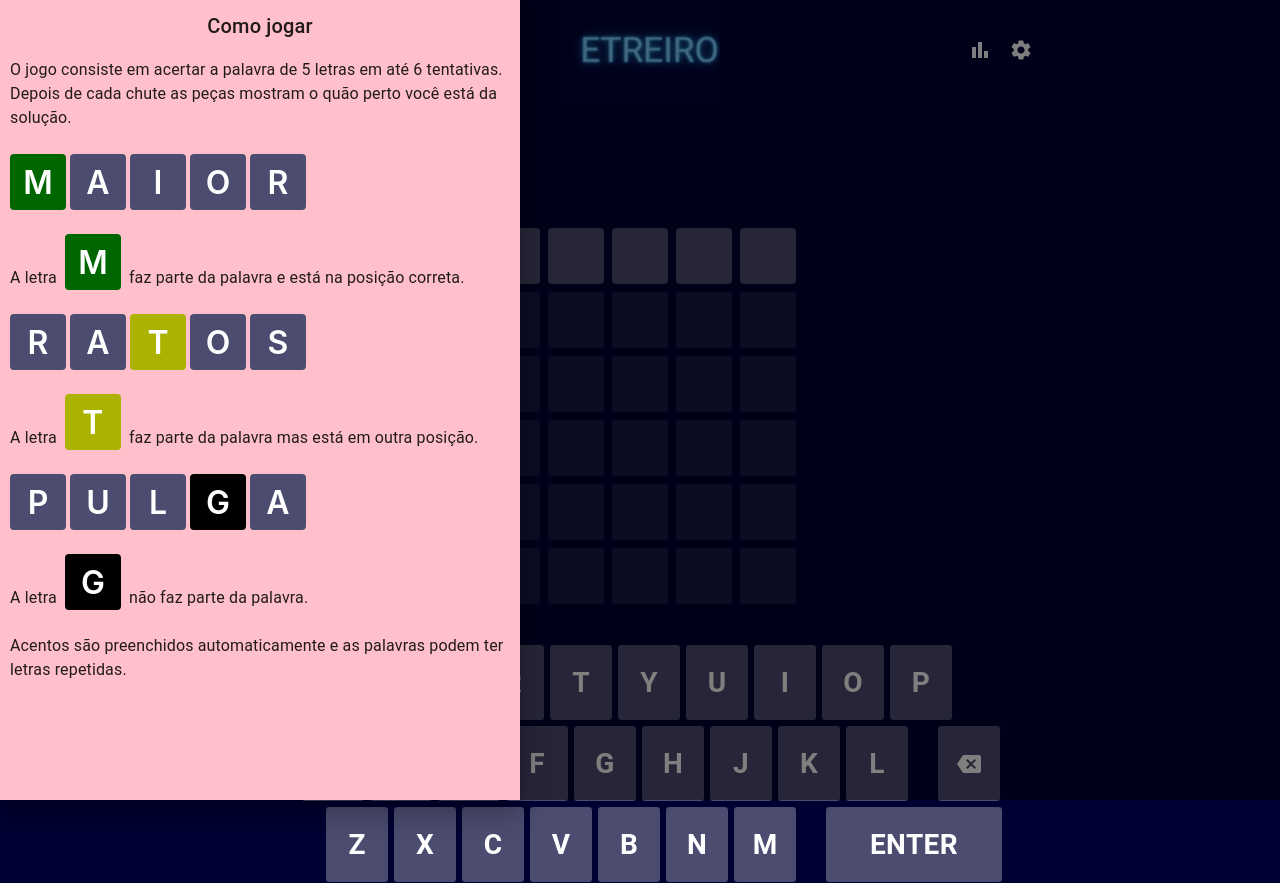
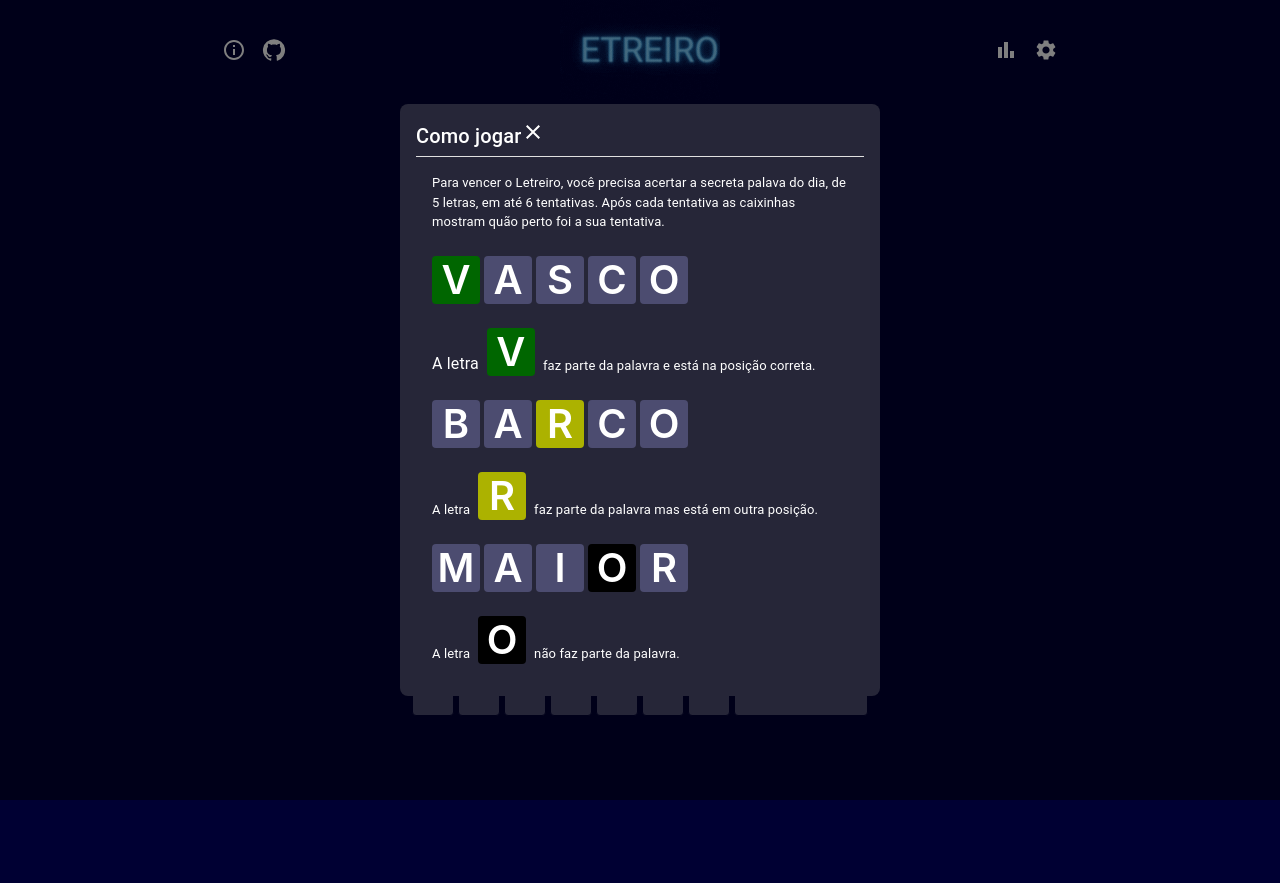
Before and after one commit to Arthutu/letreiro, a React (Create React App) app: page / in a window 1280 px wide. Both pictures are taken after a click on the button 259 px from the left and 50 px from the top of the page. After the commit the page ends 800 px from the top, so only its background shows below. Built offline with nearby package versions, Linux system fonts and the light colour scheme.

Commit message:
Reponsive Layout

```diff
--- a/src/common/components/letter.tsx
+++ b/src/common/components/letter.tsx
@@ -17,8 +17,8 @@ export const Letter = ({
   return (
     <Box
       sx={{
-        width: "3.5em",
-        height: "3.5em",
+        width: "3em",
+        height: "3em",
         backgroundColor: colorHex || "#4c4c70",
         borderRadius: "4px",
         display: "flex",
@@ -31,7 +31,7 @@ export const Letter = ({
       <span
         style={{
           color: "white",
-          fontSize: "2em",
+          fontSize: "5vh",
           fontWeight: "600",
         }}
       >
--- a/src/modules/home/header/components/helper-modal/content.tsx
+++ b/src/modules/home/header/components/helper-modal/content.tsx
@@ -1,9 +1,9 @@
 import { Stack, Typography } from "@mui/material";
 import { Letter } from "common/components/letter";
 
-const FIRST_WORD_EXAMPLE = "MAIOR";
-const SECOND_WORD_EXAMPLE = "RATOS";
-const THIRD_WORD_EXAMPLE = "PULGA";
+const FIRST_WORD_EXAMPLE = "VASCO";
+const SECOND_WORD_EXAMPLE = "BARCO";
+const THIRD_WORD_EXAMPLE = "MAIOR";
 
 const getBackgroundColor = (
   exampleWord: string,
@@ -40,12 +40,11 @@ const getColoredExampleWord = (exampleWord: string): JSX.Element => {
 
 export const HelperModalContent = (): JSX.Element => {
   return (
-    <>
-      <Stack direction="column" spacing={3}>
-        <Typography>
-          O jogo consiste em acertar a palavra de 5 letras em até 6 tentativas.
-          Depois de cada chute as peças mostram o quão perto você está da
-          solução.
+    <Stack direction="column" spacing={3} style={{ margin: "1em" }}>
+      <Typography sx={{ fontSize: "13px" }}>
+        Para vencer o Letreiro, você precisa acertar a secreta palava do dia, de
+        5 letras, em até 6 tentativas. Após cada tentativa as caixinhas mostram
+        quão perto foi a sua tentativa.
       </Typography>
       {getColoredExampleWord(FIRST_WORD_EXAMPLE)}
       <Stack direction="row" spacing={1}>
@@ -64,6 +63,7 @@ export const HelperModalContent = (): JSX.Element => {
             display: "flex",
             justifyContent: "center",
             alignItems: "flex-end",
+            fontSize: "13px",
           }}
         >
           faz parte da palavra e está na posição correta.
@@ -76,6 +76,7 @@ export const HelperModalContent = (): JSX.Element => {
             display: "flex",
             justifyContent: "center",
             alignItems: "flex-end",
+            fontSize: "13px",
           }}
         >
           A letra
@@ -86,6 +87,7 @@ export const HelperModalContent = (): JSX.Element => {
             display: "flex",
             justifyContent: "center",
             alignItems: "flex-end",
+            fontSize: "13px",
           }}
         >
           faz parte da palavra mas está em outra posição.
@@ -98,6 +100,7 @@ export const HelperModalContent = (): JSX.Element => {
             display: "flex",
             justifyContent: "center",
             alignItems: "flex-end",
+            fontSize: "13px",
           }}
         >
           A letra
@@ -108,16 +111,12 @@ export const HelperModalContent = (): JSX.Element => {
             display: "flex",
             justifyContent: "center",
             alignItems: "flex-end",
+            fontSize: "13px",
           }}
         >
           não faz parte da palavra.
         </Typography>
       </Stack>
-        <Typography>
-          Acentos são preenchidos automaticamente e as palavras podem ter letras
-          repetidas.
-        </Typography>
     </Stack>
-    </>
   );
 };
--- a/src/modules/home/header/components/helper-modal/helper-modal.tsx
+++ b/src/modules/home/header/components/helper-modal/helper-modal.tsx
@@ -1,5 +1,6 @@
-import { Box, Drawer, Stack, Typography } from "@mui/material";
+import { Box, Divider, Modal, Stack, Typography } from "@mui/material";
 import { HelperModalContent } from "./content";
+import CloseIcon from "@mui/icons-material/Close";
 
 interface Props {
   open: boolean;
@@ -8,24 +9,40 @@ interface Props {
 
 export const HelperModal = ({ open, setIsOpen }: Props): JSX.Element => {
   return (
-    <Drawer
-      PaperProps={{
-        sx: {
-          backgroundColor: "pink",
-        },
+    <Modal
+      style={{
+        display: "flex",
+        alignItems: "center",
+        justifyContent: "center",
       }}
-      anchor={"left"}
       open={open}
       onClose={() => setIsOpen(false)}
     >
-      <Box sx={{ width: 500, margin: "10px" }} role="presentation">
-        <Stack direction="column" spacing={2}>
-          <Typography variant="h6" component="h2" sx={{ textAlign: "center" }}>
-            Como jogar
-          </Typography>
+      <Box
+        sx={{
+          backgroundColor: "#262638",
+          borderRadius: "8px",
+          width: "30em",
+          maxHeight: "95vh",
+          maxWidth: "90vw",
+        }}
+      >
+        <Stack direction="column" spacing={0.5} sx={{ margin: "1em" }}>
+          <Stack direction="row">
+            <Typography
+              variant="h6"
+              component="h2"
+              sx={{ textAlign: "center" }}
+            >
+              Como jogar
+            </Typography>
+            <CloseIcon onClick={() => setIsOpen(false)} />
+          </Stack>
+          <Divider color="white" />
+
           <HelperModalContent />
         </Stack>
       </Box>
-    </Drawer>
+    </Modal>
   );
 };
--- a/src/modules/home/header/index.tsx
+++ b/src/modules/home/header/index.tsx
@@ -2,7 +2,7 @@ import BarChartIcon from "@mui/icons-material/BarChart";
 import GitHubIcon from "@mui/icons-material/GitHub";
 import InfoOutlinedIcon from "@mui/icons-material/InfoOutlined";
 import SettingsIcon from "@mui/icons-material/Settings";
-import { IconButton, Stack } from "@mui/material";
+import { Grid, IconButton } from "@mui/material";
 import logo from "common/images/letreiro-logo.gif";
 import { useState } from "react";
 import { HelperModal } from "./components/helper-modal/helper-modal";
@@ -11,28 +11,30 @@ export const Header = (): JSX.Element => {
   const [helperOpen, setHelperOpen] = useState<boolean>(false);
   return (
     <>
-      <Stack direction="row" spacing={30}>
-        <Stack direction="row" spacing={0.1}>
+      <Grid container spacing={2} alignItems="center">
+        <Grid item xs display="flex" justifyContent="flex-start">
           <IconButton onClick={() => setHelperOpen(true)}>
             <InfoOutlinedIcon style={{ color: "white", fontSize: "inherit" }} />
           </IconButton>
           <IconButton
-            href="https://github.com/Arthutu/wordle-copy"
+            href="https://github.com/Arthutu/letreiro"
             target="_blank"
           >
             <GitHubIcon style={{ color: "white", fontSize: "inherit" }} />
           </IconButton>
-        </Stack>
-        <img alt={"Letreiro's Logo"} src={logo} />
-        <Stack direction="row" spacing={0.1}>
+        </Grid>
+        <Grid item xs={4} display="flex" justifyContent="center">
+          <img alt={"Letreiro's Logo"} src={logo} />
+        </Grid>
+        <Grid item xs display="flex" justifyContent="flex-end">
           <IconButton>
             <BarChartIcon style={{ color: "white", padding: "0px" }} />
           </IconButton>
           <IconButton>
             <SettingsIcon style={{ color: "white", padding: "0px" }} />
           </IconButton>
-        </Stack>
-      </Stack>
+        </Grid>
+      </Grid>
       <HelperModal open={helperOpen} setIsOpen={setHelperOpen} />
     </>
   );
--- a/src/modules/home/index.tsx
+++ b/src/modules/home/index.tsx
@@ -1,5 +1,5 @@
 import CloseIcon from "@mui/icons-material/Close";
-import { Alert, Grid, Grow, IconButton } from "@mui/material";
+import { Alert, Container, Grid, Grow, IconButton } from "@mui/material";
 import {
   KEY_BACKSPACE,
   KEY_ENTER,
@@ -78,21 +78,17 @@ export const Home = (): JSX.Element => {
   });
 
   return (
-    <Grid
-      container
-      justifyContent="center"
-      alignItems="center"
-      direction="column"
-      spacing={5}
-    >
-      <Grid item>
+    <Container maxWidth="md" sx={{ height: " 100vh" }}>
+      <Grid container direction="column" sx={{ height: " 100vh" }}>
+        <Grid item xs sx={{ maxHeight: "10vh" }}>
           <Header />
         </Grid>
-      <Grid item>
+        <Grid item display="flex" justifyContent="center">
           <Grow in={isWrongWord}>
             <Alert
               severity="error"
               variant="filled"
+              sx={{ width: "20em" }}
               action={
                 <IconButton
                   aria-label="close"
@@ -110,7 +106,7 @@ export const Home = (): JSX.Element => {
             </Alert>
           </Grow>
         </Grid>
-      <Grid item>
+        <Grid item xs>
           <WordsGrid
             currentWord={currentWord}
             words={words}
@@ -120,7 +116,7 @@ export const Home = (): JSX.Element => {
             backSpacePressed={backSpacePressed}
           />
         </Grid>
-      <Grid item>
+        <Grid item xs display="flex" alignItems="center">
           <Keyboard
             onBackspacePress={onBackspacePress}
             onLetterPress={onLetterPress}
@@ -131,5 +127,6 @@ export const Home = (): JSX.Element => {
           />
         </Grid>
       </Grid>
+    </Container>
   );
 };
--- a/src/modules/keyboard/index.tsx
+++ b/src/modules/keyboard/index.tsx
@@ -1,5 +1,5 @@
 import BackspaceIcon from "@mui/icons-material/Backspace";
-import { Button, Stack } from "@mui/material";
+import { Button, Grid, Stack, Typography, useMediaQuery } from "@mui/material";
 import { LetterStatus } from "common/enum/letter-status.enum";
 import { getKeyboardStatuses } from "common/utils/word.util";
 
@@ -24,6 +24,7 @@ export const Keyboard = ({
   const secondRowKeyboard = ["A", "S", "D", "F", "G", "H", "J", "K", "L"];
   const thirdRowKeyboard = ["Z", "X", "C", "V", "B", "N", "M"];
   const keyboardStatuses = getKeyboardStatuses(words, dailyWord);
+  const isMobile = useMediaQuery("(max-width: 768px)");
 
   const isLetterDisabled = (): boolean => {
     return areLettersDisalabled;
@@ -42,15 +43,19 @@ export const Keyboard = ({
   };
 
   return (
-    <Stack direction="column" spacing={0.5}>
+    <Grid container justifyContent="center">
+      <Stack direction="column">
         <Stack direction="row" spacing={0.5}>
           {firstRowKeyboard.map((letter, index) => (
             <Button
               variant="outlined"
               sx={{
-              width: "3.5em",
-              height: "5.5em",
+                width: isMobile ? "2em" : "3em",
+                height: isMobile ? "3em" : "4em",
                 borderRadius: "4px",
+                backgroundColor: "#4c4c70",
+                borderColor: "#000033",
+                minWidth: isMobile ? "unset" : "",
               }}
               style={{
                 backgroundColor: getBackgroundColor(letter),
@@ -60,23 +65,30 @@ export const Keyboard = ({
               key={index}
               disabled={isLetterDisabled()}
             >
-            <span
-              style={{ color: "white", fontSize: "2em", fontWeight: "600" }}
+              <Typography
+                style={{
+                  color: "white",
+                  fontWeight: "600",
+                }}
+                variant={isMobile ? "body1" : "h5"}
               >
                 {letter}
-            </span>
+              </Typography>
             </Button>
           ))}
         </Stack>
 
-      <Stack direction="row" spacing={0.5} style={{ marginLeft: "1.5em" }}>
+        <Stack direction="row" spacing={0.5}>
           {secondRowKeyboard.map((letter, index) => (
             <Button
               variant="outlined"
               sx={{
-              width: "3.5em",
-              height: "5.5em",
+                width: isMobile ? "2em" : "3em",
+                height: isMobile ? "3em" : "4em",
                 borderRadius: "4px",
+                backgroundColor: "#4c4c70",
+                borderColor: "#000033",
+                minWidth: isMobile ? "unset" : "",
               }}
               style={{
                 backgroundColor: getBackgroundColor(letter),
@@ -86,42 +98,50 @@ export const Keyboard = ({
               key={index}
               disabled={isLetterDisabled()}
             >
-            <span
-              style={{ color: "white", fontSize: "2em", fontWeight: "600" }}
+              <Typography
+                style={{
+                  color: "white",
+                  fontWeight: "600",
+                }}
+                variant={isMobile ? "body1" : "h5"}
               >
                 {letter}
-            </span>
+              </Typography>
             </Button>
           ))}
 
           <Button
             variant="outlined"
             sx={{
-            width: "3.5em",
-            height: "5.5em",
-            backgroundColor: "#4c4c70",
+              width: isMobile ? "2em" : "3em",
+              height: isMobile ? "3em" : "4em",
               borderRadius: "4px",
-            borderColor: "#000033",
-          }}
-          style={{
-            marginLeft: "2em",
               backgroundColor: "#4c4c70",
               borderColor: "#000033",
+              minWidth: isMobile ? "unset" : "",
             }}
             onClick={onBackspacePress}
           >
-          <BackspaceIcon style={{ color: "white" }} />
+            <Typography
+              style={{
+                color: "white",
+              }}
+              display="flex"
+            >
+              <BackspaceIcon style={{ fontSize: isMobile ? "1em" : "1.5em" }} />
+            </Typography>
           </Button>
         </Stack>
 
-      <Stack direction="row" spacing={0.5} style={{ marginLeft: "3em" }}>
+        <Stack direction="row" spacing={0.5}>
           {thirdRowKeyboard.map((letter, index) => (
             <Button
               variant="outlined"
               sx={{
-              width: "3.5em",
-              height: "5.5em",
+                width: isMobile ? "2em" : "3em",
+                height: isMobile ? "3em" : "4em",
                 borderRadius: "4px",
+                minWidth: isMobile ? "unset" : "",
               }}
               style={{
                 backgroundColor: getBackgroundColor(letter),
@@ -131,33 +151,44 @@ export const Keyboard = ({
               key={index}
               disabled={isLetterDisabled()}
             >
-            <span
-              style={{ color: "white", fontSize: "2em", fontWeight: "600" }}
+              <Typography
+                style={{
+                  color: "white",
+                  fontWeight: "600",
+                }}
+                variant={isMobile ? "body1" : "h5"}
               >
                 {letter}
-            </span>
+              </Typography>
             </Button>
           ))}
 
           <Button
             variant="outlined"
             sx={{
-            width: "12.7em",
-            height: "5.5em",
+              width: isMobile ? "7.4em" : "9.6em",
+              height: isMobile ? "3em" : "4em",
               borderRadius: "4px",
+              minWidth: isMobile ? "unset" : "",
             }}
             style={{
-            marginLeft: "2em",
               backgroundColor: "#4c4c70",
               borderColor: "#000033",
             }}
             onClick={onEnterPress}
           >
-          <span style={{ color: "white", fontSize: "2em", fontWeight: "600" }}>
+            <Typography
+              style={{
+                color: "white",
+                fontWeight: "600",
+              }}
+              variant={isMobile ? "body1" : "h5"}
+            >
               Enter
-          </span>
+            </Typography>
           </Button>
         </Stack>
       </Stack>
+    </Grid>
   );
 };
--- a/src/modules/word-grid/index.tsx
+++ b/src/modules/word-grid/index.tsx
@@ -1,4 +1,4 @@
-import { Stack } from "@mui/material";
+import { Grid, Stack } from "@mui/material";
 import { MAX_WORDS } from "common/constants/game.constants";
 import { CompletedRow } from "./components/completed-word-row";
 import { CurrentWordRow } from "./components/current-word-row";
@@ -27,11 +27,11 @@ export const WordsGrid = ({
       : [];
 
   return (
-    <Stack direction="column" spacing={1}>
+    <Grid container justifyContent="center">
+      <Stack spacing={1}>
         {words.map((word, index) => (
           <CompletedRow key={index} word={word} dailyWord={dailyWord} />
         ))}
-
         {words.length < MAX_WORDS && (
           <CurrentWordRow
             currentWord={currentWord}
@@ -45,5 +45,6 @@ export const WordsGrid = ({
           <EmptyWordRow key={index} />
         ))}
       </Stack>
+    </Grid>
   );
 };
```
Also changed, not shown: 2 other files (tests, documents, lock files or other folders). Lines whose indentation alone changed are shown as unchanged.
